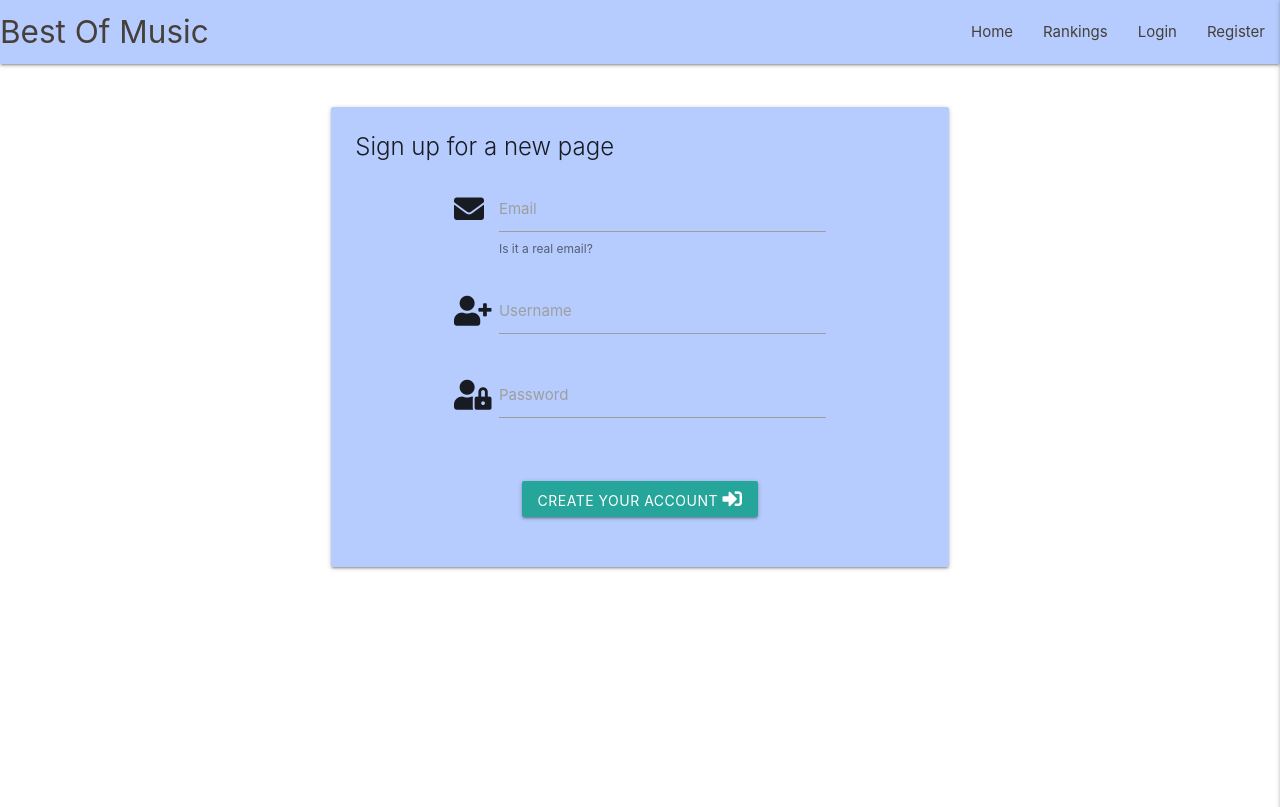
After one commit to LaneSawyerT/best-of-music, a Flask app: page /register in a window 1280 px wide. The commit adds this page. Shown: the top 807 px of the page. Run offline with Flask 2, Linux system fonts and the light colour scheme; some libraries are stand-ins or nearby versions.

Commit message:
Add Register template

```diff
--- a/app.py
+++ b/app.py
@@ -4,6 +4,7 @@ from flask import (
     redirect, request, session, url_for)
 from flask_pymongo import PyMongo
 from bson.objectid import ObjectId
+from werkzeug.security import generate_password_hash, check_password_hash
 if os.path.exists("env.py"):
     import env
 
@@ -33,6 +34,11 @@ def get_artist():
     return render_template("upload.html", artists=artists_combined)
 
 
+@app.route("/register", methods=["GET", "POST"])
+def register():
+    return render_template("register.html")
+
+
 if __name__ == "__main__":
     app.run(host=os.environ.get("IP"),
         port=int(os.environ.get("PORT")),
--- a/static/css/style.css
+++ b/static/css/style.css
@@ -0,0 +1,22 @@
+.navbar-main {
+    background-color: #b6ccfe;
+}
+
+.navbar-main a {
+    color: #463f3a;
+}
+
+.register-content {
+    background-color: #b6ccfe;
+    margin-top: 7%;
+    margin-bottom: -15px;
+}
+
+.card .card-action {
+    padding-bottom: 50px;
+    border-top: none;
+}
+
+.row {
+    margin-bottom: 0px;
+}
--- a/static/js/script.js
+++ b/static/js/script.js
@@ -0,0 +1,3 @@
+$(document).ready(function(){
+    $('.sidenav').sidenav({edge: "right"});
+  });
--- a/templates/base.html
+++ b/templates/base.html
@@ -1,17 +1,44 @@
 <!DOCTYPE html>
 <html lang="en">
+
 <head>
     <meta charset="UTF-8">
     <meta http-equiv="X-UA-Compatible" content="IE=edge">
     <meta name="viewport" content="width=device-width, initial-scale=1.0">
-    <link rel="stylesheet" href="https://cdnjs.cloudflare.com/ajax/libs/font-awesome/5.15.4/css/all.min.css" integrity="sha512-1ycn6IcaQQ40/MKBW2W4Rhis/DbILU74C1vSrLJxCq57o941Ym01SwNsOMqvEBFlcgUa6xLiPY/NS5R+E6ztJQ==" crossorigin="anonymous" referrerpolicy="no-referrer" />
+    <link rel="stylesheet" href="https://cdnjs.cloudflare.com/ajax/libs/font-awesome/5.15.4/css/all.min.css"
+        integrity="sha512-1ycn6IcaQQ40/MKBW2W4Rhis/DbILU74C1vSrLJxCq57o941Ym01SwNsOMqvEBFlcgUa6xLiPY/NS5R+E6ztJQ=="
+        crossorigin="anonymous" referrerpolicy="no-referrer" />
     <link rel="stylesheet" href="https://cdnjs.cloudflare.com/ajax/libs/materialize/1.0.0/css/materialize.min.css">
     <link rel="stylesheet" href="{{ url_for('static', filename='css/style.css') }}">
     <title>Upload</title>
 </head>
+
 <body>
+    <header>
+        <nav>
+            <!-- Main Navigation Bar-->
+            <div class="nav-wrapper navbar-main">
+                <a href="#!" class="brand-logo">Best Of Music</a>
+                <a href="#" data-target="mobile-demo" class="sidenav-trigger right"><i class="fas fa-bars"></i></a>
+                <ul class="right hide-on-med-and-down">
+                    <li><a href="#">Home</a></li>
+                    <li><a href="#">Rankings</a></li>
+                    <li><a href="#">Login</a></li>
+                    <li><a href="{{ url_for('register') }}">Register</a></li>
+                </ul>
+            </div>
+        </nav>
+
+        <!-- Mobile Navigation Bar-->
+        <ul class="sidenav navbar-main" id="mobile-demo">
+            <li><a href="">Home</a></li>
+            <li><a href="#">Rankings</a></li>
+            <li><a href="#">Login</a></li>
+            <li><a href="{{ url_for('register') }}">Register</a></li>
+        </ul>
+    </header>
+
     {% block content %}
-
     {% endblock %}
 
     <script src="https://code.jquery.com/jquery-3.5.1.min.js"
@@ -19,4 +46,5 @@
     <script src="https://cdnjs.cloudflare.com/ajax/libs/materialize/1.0.0/js/materialize.min.js"></script>
     <script src="{{ url_for('static', filename='js/script.js') }}"></script>
 </body>
+
 </html>
--- /dev/null
+++ b/templates/register.html
@@ -0,0 +1,52 @@
+{% extends "base.html" %}
+{% block content %}
+
+<div class="row">
+    <div class="col s12 m6 offset-m3">
+        <div class="card register-content">
+            <div class="card-content">
+                <span class="card-title">Sign up for a new page</span>
+                <div class="row">
+                        <form class="col s8">
+                            <div class="row">
+                                <!-- Email input-->
+                                <div class="input-field col s12 offset-m3">
+                                    <i class="fas fa-envelope prefix light-grey-text text-darken-4"></i>
+                                    <input id="email" type="email" class="validate">
+                                    <label for="email">Email</label>
+                                    <span class="helper-text" data-error="Try Again" data-success="Correct">Is it
+                                        a real email?</span>
+                                </div>
+                            </div>
+
+                            <div class="row">
+                                <!-- Username input-->
+                                <div class="input-field col s12 offset-m3">
+                                    <i class="fas fa-user-plus prefix light-grey-text text-darken-4"></i>
+                                    <input id="username" name="username" type="text" class="validate">
+                                    <label for="username">Username</label>
+                                </div>
+                            </div>
+
+                            <div class="row">
+                                <!-- Password input-->
+                                <div class="input-field col s12 offset-m3">
+                                    <i class="fas fa-user-lock prefix light-grey-text text-darken-4"></i>
+                                    <input id="password" name="password" type="password" class="validate">
+                                    <label for="password">Password</label>
+                                </div>
+                            </div>
+                    </form>
+                </div>
+            </div>
+            <div class="card-action center">
+                <button class="btn waves-effect waves-light" type="submit" name="action">
+                    Create Your Account <i class="fas fa-sign-in-alt"></i>
+                </button>
+            </div>
+        </div>
+    </div>
+</div>
+</div>
+
+{% endblock %}
```
